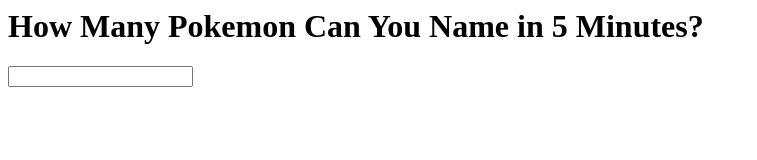
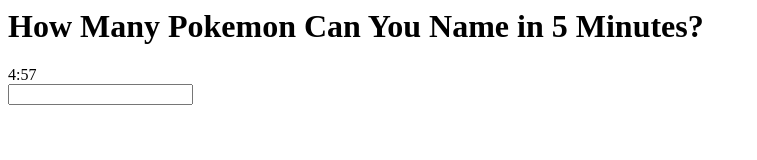
Before and after one commit to Michael-NN/howmanypoke, a plain HTML site: page index.html in a window 1280 px wide. Both pictures are taken after a click on the button "Start". Shown: the whole page, without its empty margins (0-757 px from the left). Drawn offline with Linux system fonts and the light colour scheme.

Commit message:
Add Timer
Added a timer display which is set to 5 minutes and starts counting down when start button is clicked

```diff
--- a/index.html
+++ b/index.html
@@ -7,6 +7,8 @@
 		<h1>How Many Pokemon Can You Name in 5 Minutes?</h1>
 
 		<button id="startButton" label="start" onclick="startGame()">Start</button>
+
+		<div id="timer"></div>
 
 		<input id="inputBox" onkeydown="addToList(event)" autocomplete="off">
 
@@ -19,6 +21,7 @@
 	<script>
 		const enterCode = 13;
 		let startButton = document.getElementById("startButton");
+		let timer = document.getElementById("timer");
 		let inputBox = document.getElementById("inputBox");
 		let namedDiv = document.getElementById("namedDiv");
 		let addMsg = document.getElementById("addMsg");
@@ -37,7 +40,32 @@
 
 		function startGame() {
 			startButton.style.display = "none"
+			startTimer();
 			inputBox.style.display = "inline"
+		}
+
+		function startTimer() {
+			timer.innerHTML = "005:00";
+			incrementTimer();
+		}
+
+		function incrementTimer () {
+			let presentTime = timer.innerHTML;
+			let timeArray = presentTime.split(/[:]+/);
+			let m = timeArray[0];
+			let s = checkSecond((timeArray[1] - 1));
+			if (s == 59) {
+				m = m-1;
+			}
+			//if(m<0){alert('timer completed')}
+			timer.innerHTML = m + ":" + s;
+			setTimeout(incrementTimer, 1000);
+		}
+
+		function checkSecond(sec) {
+			if (sec < 10 && sec >= 0) {sec = "0" + sec}; // add zero in front of numbers < 10
+			if (sec < 0) {sec = "59"};
+			return sec;
 		}
 
 		function addToList(event) {
```
